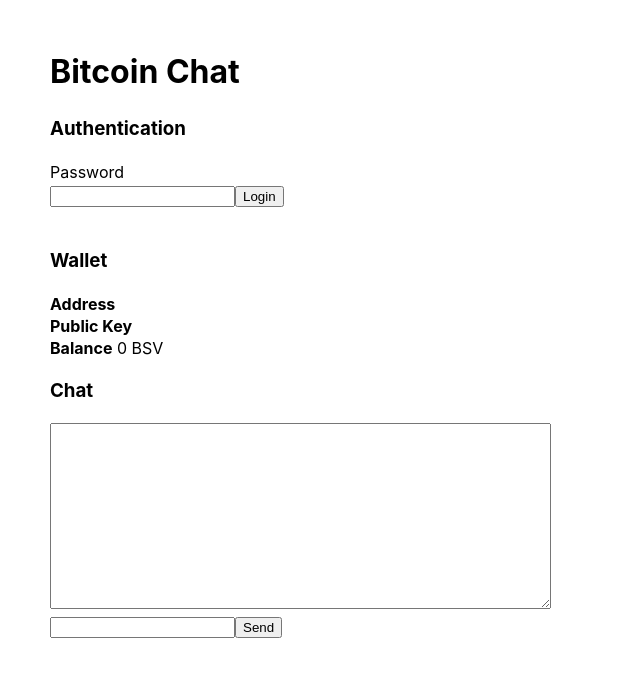
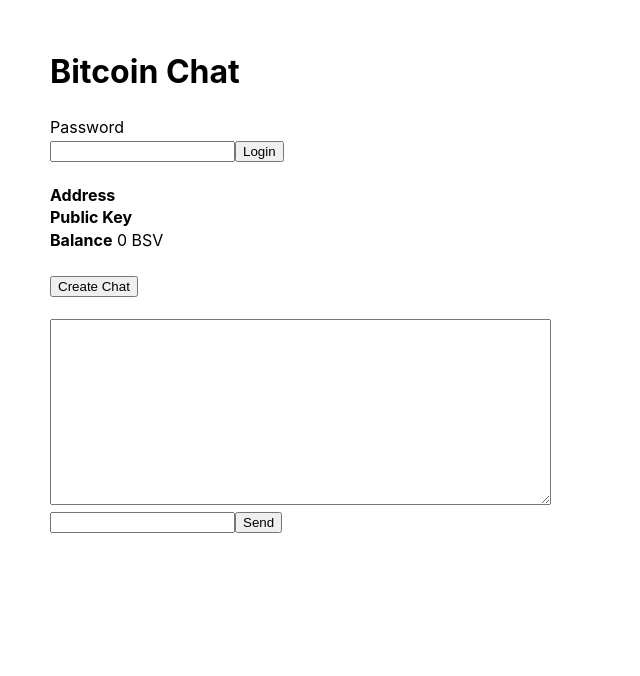
Before and after one commit to bitcoin-computer/fungible-token, a React (Create React App) app: page / in a window 1280 px wide. Shown: the top 676 px of the page, without its empty margins (0-640 px from the left). Built offline with nearby package versions, Linux system fonts and the light colour scheme.

Commit message:
started adding chat

```diff
--- a/package.json
+++ b/package.json
@@ -6,7 +6,7 @@
     "@testing-library/jest-dom": "^4.2.4",
     "@testing-library/react": "^9.3.2",
     "@testing-library/user-event": "^7.1.2",
-    "bitcoin-computer": "^0.3.2-beta",
+    "bitcoin-computer": "0.3.3-beta",
     "react": "^16.13.1",
     "react-dom": "^16.13.1",
     "react-scripts": "3.4.3"
--- a/src/App.js
+++ b/src/App.js
@@ -6,7 +6,6 @@ import Wallet from './Wallet.js'
 import Chat from './Chat.js'
 
 const KEY_NAME = 'create_bitcoin_app_key'
-
 
 function App() {
   const [computer, setComputer] = useState(null)
@@ -26,15 +25,11 @@ function App() {
     <div className="App">
       <h1>Bitcoin Chat</h1>
 
-      <h3>Authentication</h3>
       <Login></Login><br />
 
-      <h3>Wallet</h3>
-      <Wallet computer={computer}></Wallet>
+      <Wallet computer={computer}></Wallet><br />
 
-      <h3>Chat</h3>
-      <Chat></Chat>
-
+      <Chat computer={computer}></Chat>
     </div>
   )
 }
--- a/src/Chat.js
+++ b/src/Chat.js
@@ -1,7 +1,7 @@
-import React, { useState, useEffect } from 'react'
-const KEY_NAME = 'create_bitcoin_app_key'
+import React, { useState } from 'react'
+import ChatSc from './chat-sc'
 
-function Chat() {
+function Chat({ computer }) {
   const [message, setMessage] = useState('')
 
   const send = (e) => {
@@ -9,7 +9,18 @@ function Chat() {
     console.log('sending message', message)
   }
 
+  const createChat = async (e) => {
+    try {
+      e.preventDefault()
+      const chat = await computer.new(ChatSc, [])
+      console.log('created chat with id', chat._id)
+    } catch (err) {
+      console.log(err)
+    }
+  }
+
   return <div>
+    <button onClick={createChat}>Create Chat</button><br /><br />
     <textarea rows="12" cols="60"></textarea>
     <form onSubmit={send}>
       <input type="string" value={message} onChange={(e) => setMessage(e.target.value)} />
--- a/src/Login.js
+++ b/src/Login.js
@@ -1,7 +1,7 @@
 import React, { useState, useEffect } from 'react'
 const KEY_NAME = 'create_bitcoin_app_key'
 
-function Login({}) {
+function Login() {
   const [password, setPassword] = useState('')
   const [refresh, setRefresh] = useState(0)
   const [loggedIn, setLoggedIn] = useState(false)
--- a/src/Wallet.js
+++ b/src/Wallet.js
@@ -12,7 +12,7 @@ function Wallet({ computer }) {
       setTimeout(() => setRefresh(refresh + 1), 5000)
     }
     getBalance()
-  }, [refresh])
+  }, [refresh, computer])
 
   return (
     <div>
--- a/src/char-sc.js
+++ b/src/chat-sc.js
@@ -1,4 +1,4 @@
-class Chat {
+export default class Chat {
   constructor() {
     this.messages = []
   }
```
Also changed, not shown: 1 other file (tests, documents, lock files or other folders).
